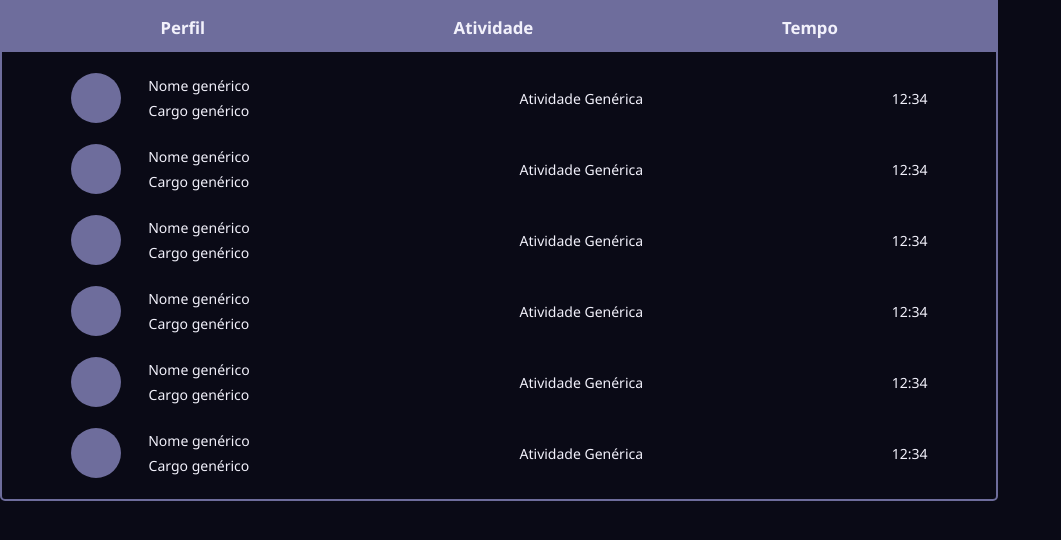
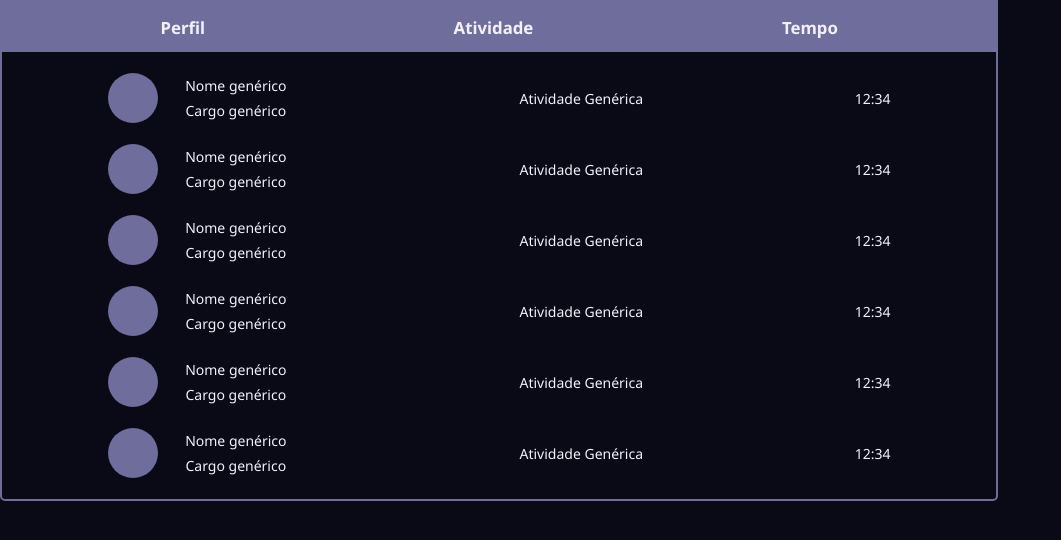
Before and after one commit to SamuelFVG/powerfit-trainee-cpe, a React (Vite) app in the folder powerfit/: page /home in a window 1280 px wide. Shown: the top 540 px of the page, without its empty margins (0-1061 px from the left). Built offline with nearby package versions, Linux system fonts and the light colour scheme.

Commit message:
formatação

```diff
--- a/powerfit/src/components/LinhaDaTabelaGenerica/LinhaDaTabelaGenerica.jsx
+++ b/powerfit/src/components/LinhaDaTabelaGenerica/LinhaDaTabelaGenerica.jsx
@@ -10,7 +10,7 @@ export default function LinhaDaTabelaGenerica({ dados }) {
     <>
       <LinhaDaTabelaG>
         <Perfil>
-          <Doodle />
+          <Doodle />{" "}
           <InformacoesPerfil>
             <DivGenerico> {dados.nome} </DivGenerico>
             <DivGenerico> {dados.cargo} </DivGenerico>
--- a/powerfit/src/components/LinhaDaTabelaGenerica/Styles.js
+++ b/powerfit/src/components/LinhaDaTabelaGenerica/Styles.js
@@ -1,4 +1,4 @@
-import styled from "styled-components"
+import styled from "styled-components";
 
 export const LinhaDaTabelaG = styled.div`
   /* border: solid 1px green ; */
@@ -8,8 +8,7 @@ export const LinhaDaTabelaG = styled.div`
   height: 50px;
   width: 100%;
   display: flex;
-    gap: 25%;
-    justify-content: center;
+  justify-content: space-around;
 `;
 
 export const Perfil = styled.div`
@@ -36,7 +35,7 @@ export const DivGenerico = styled.div`
 `;
 
 export const Doodle = styled.div`
-    background-color: #6E6D9C;
+  background-color: #6e6d9c;
   border-radius: 100%;
   height: 100%;
   aspect-ratio: 1 / 1;
--- a/powerfit/src/pages/Home/Home.jsx
+++ b/powerfit/src/pages/Home/Home.jsx
@@ -1,41 +1,49 @@
-import {Titulo,} from "./Styles"
-import { Tabela } from "./Styles"
-import { TopoTabela } from "./Styles"
-import { DivGenerico } from "../../components/LinhaDaTabelaGenerica/Styles"
+import { Titulo } from "./Styles";
+import { Tabela } from "./Styles";
+import { TopoTabela } from "./Styles";
+import { DivGenerico } from "../../components/LinhaDaTabelaGenerica/Styles";
 
-import {BotaoGenerico,InputGenerico,LinkGenerico,Header,LinhaDaTabelaGenerica }  from "../../components"
+import {
+  BotaoGenerico,
+  InputGenerico,
+  LinkGenerico,
+  Header,
+  LinhaDaTabelaGenerica,
+} from "../../components";
 
-
-const obj =  { //vetor de objetos no final
-    nome: 'Nome genérico',
-    cargo: 'Cargo genérico',
-    cor_doodle: '#aaa',
-    atividade: 'Atividade Genérica',
-    horas: '12:34'
-}
+const obj = {
+  //vetor de objetos no final
+  nome: "Nome genérico",
+  cargo: "Cargo genérico",
+  cor_doodle: "#aaa",
+  atividade: "Atividade Genérica",
+  horas: "12:34",
+};
 
 export default function Home() {
-
-    return (<div>
+  return (
+    <div>
       <Tabela>
         <TopoTabela>
           <DivGenerico>Perfil</DivGenerico>
           <DivGenerico>Atividade</DivGenerico>
           <DivGenerico>Tempo</DivGenerico>
         </TopoTabela>
-        <LinhaDaTabelaGenerica dados={obj}/>
-        <LinhaDaTabelaGenerica dados={obj}/>
-        <LinhaDaTabelaGenerica dados={obj}/>
-        <LinhaDaTabelaGenerica dados={obj}/>
-        <LinhaDaTabelaGenerica dados={obj}/>
-        <LinhaDaTabelaGenerica dados={obj}/>
+        <LinhaDaTabelaGenerica dados={obj} />
+        <LinhaDaTabelaGenerica dados={obj} />
+        <LinhaDaTabelaGenerica dados={obj} />
+        <LinhaDaTabelaGenerica dados={obj} />
+        <LinhaDaTabelaGenerica dados={obj} />
+        <LinhaDaTabelaGenerica dados={obj} />
       </Tabela>
-
-    </div>)
+    </div>
+  );
 }
 
-{/* <Header/>
+{
+  /* <Header/>
 <Titulo>Home</Titulo>
 <BotaoGenerico/>
 <LinkGenerico/>
-<InputGenerico/> */}
+<InputGenerico/> */
+}
```
Lines whose indentation alone changed are shown as unchanged.
